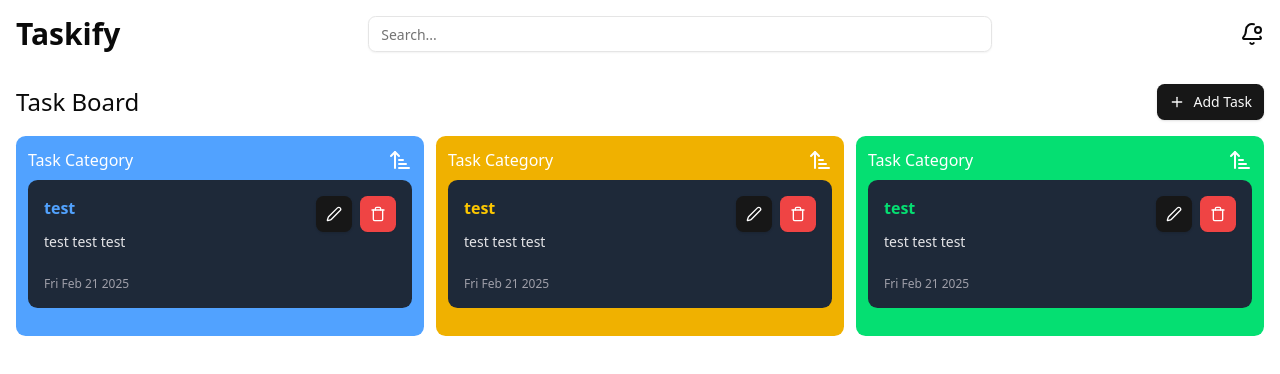
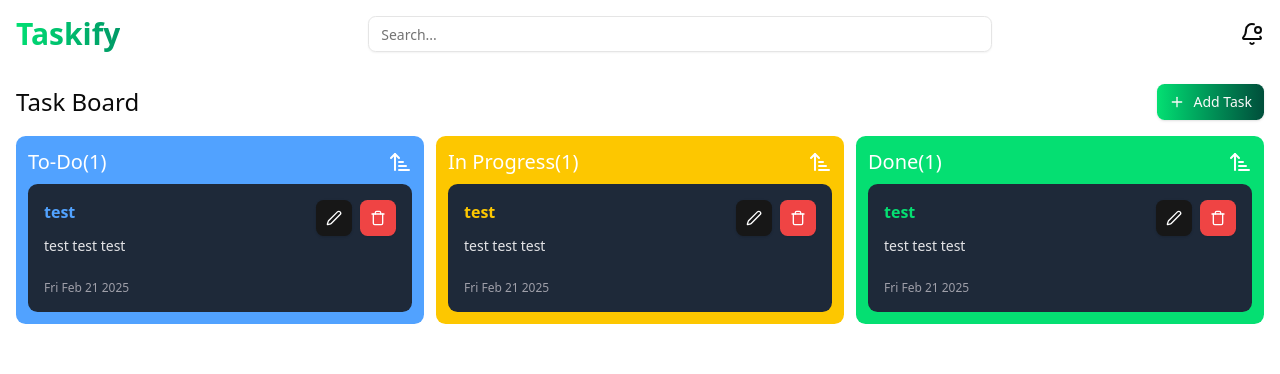
Before and after one commit to Fahim047/task-management-system, a React (Vite) app: page / in a window 1280 px wide. Shown: the top 374 px of the page. Built offline with nearby package versions, Linux system fonts and the light colour scheme.

Commit message:
✅ drag and drop functionality added

```diff
--- a/src/components/Navbar/Navbar.tsx
+++ b/src/components/Navbar/Navbar.tsx
@@ -5,7 +5,10 @@ const Navbar = () => {
 	return (
 		<nav className="max-w-7xl mx-auto p-4">
 			<div className="flex justify-between items-center gap-6">
-				<h3 className="text-xl md:text-3xl font-bold">Taskify</h3>
+				<h3 className="text-xl md:text-3xl font-bold bg-gradient-to-r from-green-400 to-emerald-600 text-transparent bg-clip-text">
+					Taskify
+				</h3>
+
 				<Input className="max-w-1/2" placeholder="Search..." />
 				<BellDot />
 			</div>
--- a/src/components/TaskBoard/TaskBoard.tsx
+++ b/src/components/TaskBoard/TaskBoard.tsx
@@ -1,7 +1,11 @@
+import { TaskType } from '@/types';
+import { DragDropContext, DropResult } from '@hello-pangea/dnd';
 import { Plus } from 'lucide-react';
+import { useState } from 'react';
 import { Button } from '../ui';
 import TaskCategory from './TaskCategory';
-const tasks = [
+
+const initialTasks = [
 	{
 		title: 'test',
 		id: 1,
@@ -10,28 +14,46 @@ const tasks = [
 	},
 	{
 		title: 'test',
-		id: 1,
+		id: 2,
 		description: 'test test test',
 		category: 'In Progress',
 	},
 	{
 		title: 'test',
-		id: 2,
+		id: 3,
 		description: 'test test test',
 		category: 'Done',
 	},
 ];
+
 const TaskBoard = () => {
+	const [tasks, setTasks] = useState<TaskType[]>(initialTasks);
+
+	const onDragEnd = (result: DropResult) => {
+		if (!result.destination) return;
+		const updatedTasks = tasks.map((task) => {
+			if (task.id.toString() === result.draggableId) {
+				return {
+					...task,
+					category: result?.destination?.droppableId as string,
+				};
+			}
+			return task;
+		});
+		setTasks(updatedTasks);
+	};
+
 	return (
 		<section className="max-w-7xl mx-auto p-4">
 			<div className="flex justify-between items-center gap-4 mb-4">
 				<h4 className="text-lg md:text-2xl">Task Board</h4>
-				<Button>
+				<Button className="bg-gradient-to-r from-green-400 to-emerald-900 cursor-pointer">
 					<Plus />
 					Add Task
 				</Button>
 			</div>
-			<div className="grid grid-cols-2 md:grid-cols-3 gap-3">
+			<DragDropContext onDragEnd={onDragEnd}>
+				<div className="grid grid-cols-1 md:grid-cols-3 gap-3 items-start">
 					<TaskCategory
 						category="To-Do"
 						tasks={tasks.filter((t) => t.category === 'To-Do')}
@@ -45,6 +67,7 @@ const TaskBoard = () => {
 						tasks={tasks.filter((t) => t.category === 'Done')}
 					/>
 				</div>
+			</DragDropContext>
 		</section>
 	);
 };
--- a/src/components/TaskBoard/TaskCategory.tsx
+++ b/src/components/TaskBoard/TaskCategory.tsx
@@ -1,4 +1,5 @@
 import { TaskType } from '@/types';
+import { Droppable } from '@hello-pangea/dnd';
 import { SortAsc } from 'lucide-react';
 import TaskItem from './TaskItem';
 
@@ -11,20 +12,38 @@ const TaskCategory = ({ tasks, category }: TaskCategoryProps) => {
 		category === 'To-Do'
 			? 'bg-blue-400'
 			: category === 'In Progress'
-			? 'bg-yellow-500'
+			? 'bg-yellow-400'
 			: 'bg-green-400';
+
 	return (
-		<div className={`p-3 ${bgColor} rounded-lg`}>
-			<div className="flex justify-between items-center mb-2 text-white">
-				<h4>Task Category</h4>
-				<SortAsc />
-			</div>
-			<ul className="flex flex-col gap-2">
-				{tasks.map((task) => (
-					<TaskItem key={task.id} task={task} />
-				))}
-			</ul>
-		</div>
+		<Droppable droppableId={category}>
+			{(provided) => (
+				<div
+					ref={provided.innerRef}
+					{...provided.droppableProps}
+					className={`p-3 ${bgColor} rounded-lg flex flex-col`}
+				>
+					<div className="flex justify-between items-center mb-2 text-white">
+						<h4 className="text-xl">{`${category}(${tasks.length})`}</h4>
+						<SortAsc />
+					</div>
+					<ul className="flex flex-col gap-2 flex-grow">
+						{tasks.length > 0 ? (
+							tasks.map((task, index) => (
+								<TaskItem key={task.id} task={task} index={index} />
+							))
+						) : (
+							<div className="flex items-center justify-center min-h-[100px]">
+								<p className="text-white font-medium text-center py-4">
+									No Tasks Here
+								</p>
+							</div>
+						)}
+						{provided.placeholder}
+					</ul>
+				</div>
+			)}
+		</Droppable>
 	);
 };
 
--- a/src/components/TaskBoard/TaskItem.tsx
+++ b/src/components/TaskBoard/TaskItem.tsx
@@ -1,11 +1,13 @@
 import { TaskType } from '@/types';
+import { Draggable } from '@hello-pangea/dnd';
 import { PenIcon, TrashIcon } from 'lucide-react';
 import { Button } from '../ui';
 
 interface TaskItemProps {
 	task: TaskType;
+	index: number;
 }
-const TaskItem = ({ task }: TaskItemProps) => {
+const TaskItem = ({ task, index }: TaskItemProps) => {
 	const { title, description, category } = task;
 	const titleColor =
 		category === 'To-Do'
@@ -13,10 +15,20 @@ const TaskItem = ({ task }: TaskItemProps) => {
 			: category === 'In Progress'
 			? 'text-yellow-400'
 			: 'text-green-400';
+
 	return (
-		<div className="mb-4 rounded-lg bg-gray-800 p-4">
+		<Draggable draggableId={task.id.toString()} index={index}>
+			{(provided) => (
+				<div
+					ref={provided.innerRef}
+					{...provided.draggableProps}
+					{...provided.dragHandleProps}
+					className="rounded-lg bg-gray-800 p-4"
+				>
 					<div className="flex justify-between">
-				<h4 className={`mb-2 flex-1 font-semibold ${titleColor}`}>{title}</h4>
+						<h4 className={`mb-2 flex-1 font-semibold ${titleColor}`}>
+							{title}
+						</h4>
 						<div className="flex gap-2">
 							<Button className="text-white" size="icon">
 								<PenIcon />
@@ -27,8 +39,12 @@ const TaskItem = ({ task }: TaskItemProps) => {
 						</div>
 					</div>
 					<p className="mb-2 text-sm text-zinc-200">{description}</p>
-			<p className="mt-6 text-xs text-zinc-400">{new Date().toDateString()}</p>
+					<p className="mt-6 text-xs text-zinc-400">
+						{new Date().toDateString()}
+					</p>
 				</div>
+			)}
+		</Draggable>
 	);
 };
 
```
Lines whose indentation alone changed are shown as unchanged.
